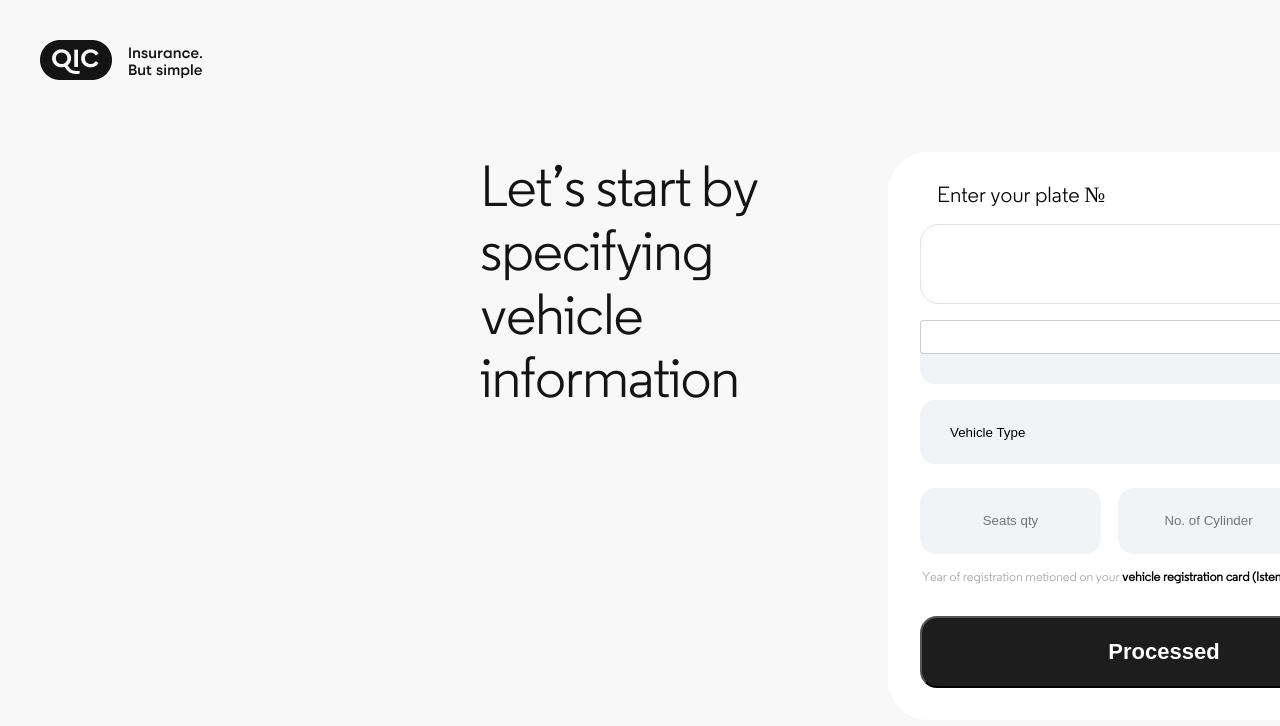
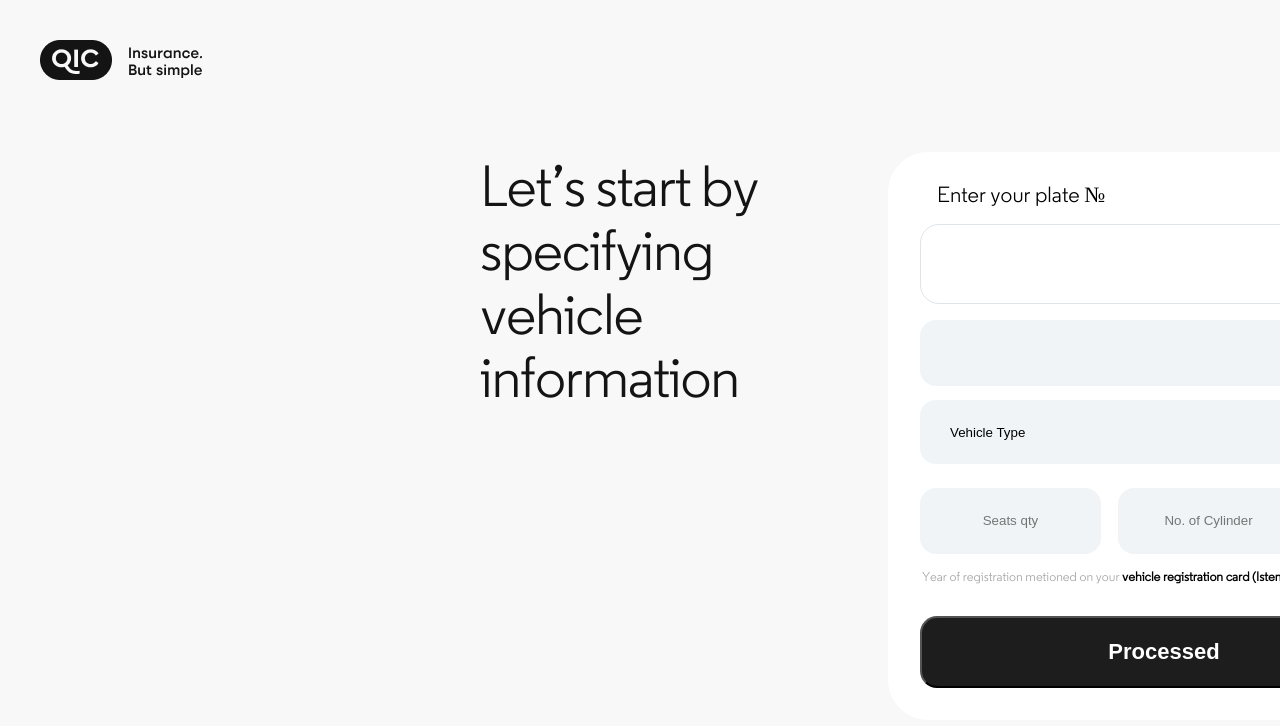
Before and after one commit to 8berestov8/qic, a Vue app: page /start in a window 1280 px wide. Shown: the top 726 px of the page. Built offline with nearby package versions, Linux system fonts and the light colour scheme.

Commit message:
update search

```diff
--- a/package.json
+++ b/package.json
@@ -9,8 +9,7 @@
   "dependencies": {
     "core-js": "^3.6.5",
     "vue": "^2.6.11",
-    "vue-router": "^3.2.0",
-    "vue-select": "^3.11.2"
+    "vue-router": "^3.2.0"
   },
   "devDependencies": {
     "@vue/cli-plugin-babel": "~4.5.0",
--- a/src/main.js
+++ b/src/main.js
@@ -1,10 +1,6 @@
 import Vue from 'vue';
 import App from './App.vue';
 import router from './router';
-
-import vSelect from 'vue-select';
-
-Vue.component('v-select', vSelect);
 
 Vue.config.productionTip = false;
 
--- a/src/views/Start.vue
+++ b/src/views/Start.vue
@@ -10,19 +10,27 @@
 			<label class="label-plate" for="text">Enter your plate №</label>
 			<input class="input-plate" type="text" name="text" />
 
-			<!-- <input
-				class="input-model"
-				type="text"
-				name="text"
-				v-model="selectedModel"
-			/>
-			<ul>
-				<li v-for="result in modelResults" :key="result.id">
-					{{ result.name }}, {{ result.yahr }}
-				</li>
-			</ul> -->
+			<input class="input-model" v-model="selectedCar" />
 
-			<v-select class="input-model" label="name" :options="models"></v-select>
+			<div class="list">
+				<ul
+					v-for="model in modelResults"
+					:key="model.key"
+					@click="select(model)"
+				>
+					<li>{{ model.name }}</li>
+				</ul>
+				<ul
+					v-for="brand in brandResult"
+					:key="brand.key"
+					@click="select(brand)"
+				>
+					<li>{{ brand.name }}</li>
+				</ul>
+				<ul v-for="year in yearResult" :key="year.key" @click="select(year)">
+					<li>{{ year.name }}</li>
+				</ul>
+			</div>
 
 			<select class="input-type" type="text" name="text" v-model="selected">
 				<option value="" disabled selected>Vehicle Type</option>
@@ -67,39 +75,47 @@
 
 <script>
 	import Logo from '../components/Logo.vue';
-	import 'vue-select/dist/vue-select.css';
+
 	export default {
 		name: 'Start',
 		data() {
 			return {
-				model: null,
+				car: '',
 				options: [
 					{ text: 'Passenger', value: 'Passenger' },
 					{ text: 'Truck', value: 'Truck' },
 				],
 				selected: '',
-				selectedModel: '',
+				selectedCar: '',
 				modelResults: '',
-				models: [
-					{
-						name: 'Kia Rio',
-						yahr: '2021',
-					},
-					{
-						name: 'Hyndai Creta',
-						yahr: '2012',
-					},
-				],
+				brandResult: '',
+				yearResult: '',
+				models: [{ name: 'Kia' }, { name: 'Hyndai' }],
+				brands: [{ name: 'Rio' }, { name: 'Creta' }],
+				years: [{ name: '2021' }, { name: '2012' }, { name: '2013' }],
 			};
+		},
+		methods: {
+			select(val) {
+				console.log(val.name);
+			},
 		},
 
 		watch: {
-			selectedModel(val) {
-				const modId = this.models.filter(
-					(model) => model.name.includes(val) || model.yahr.includes(val)
-				);
-				this.modelResults = modId;
-				console.log(modId);
+			selectedCar(val) {
+				const modId = this.models.filter((model) => model.name.includes(val));
+				const brand = this.brands.filter((brand) => brand.name.includes(val));
+				const year = this.years.filter((year) => year.name.includes(val));
+				if (modId !== '') {
+					return (this.modelResults = modId);
+				}
+				if (brand !== '') {
+					return (this.modelResults = brand);
+				}
+				if (year !== '') {
+					return (this.yearResult = year);
+				}
+
 				//this.setCurrentDevice({deviceId: devId[0]['id']})
 			},
 		},
@@ -110,7 +126,7 @@
 	};
 </script>
 
-<style scoped>
+<style>
 	.start-info-box {
 		position: absolute;
 		width: 385px;
@@ -240,9 +256,22 @@
 
 		color: #ffffff;
 	}
+	.list {
+		position: absolute;
+		width: 488px;
+		border: none;
+		background: white;
+		top: 236px;
+		left: 33px;
+		z-index: 1;
+	}
+	li {
+		list-style-type: none;
+	}
 
-	#vs1__combobox .vs__dropdown-toggle {
-		border: none !important;
-		height: 64px;
+	ul:hover {
+		height: 20px;
+		background: #f0f4f7;
+		padding: 0 0 0 30px;
 	}
 </style>
```
Also changed, not shown: 1 other file (tests, documents, lock files or other folders).
